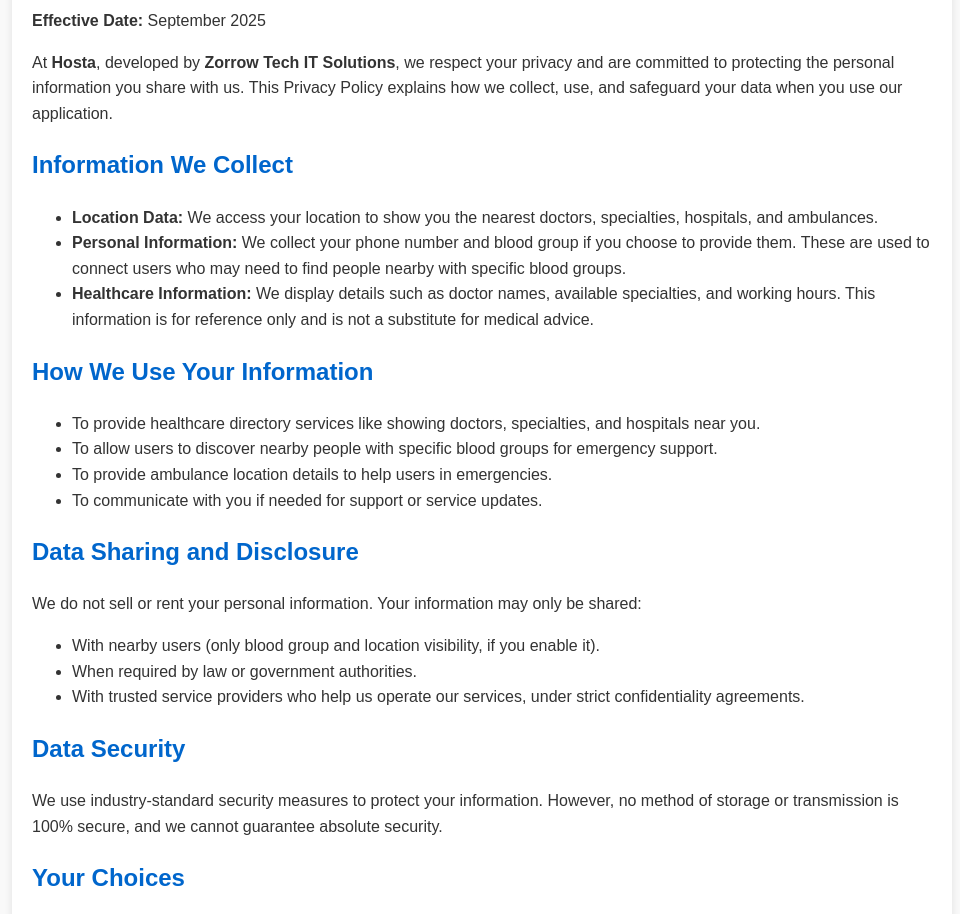
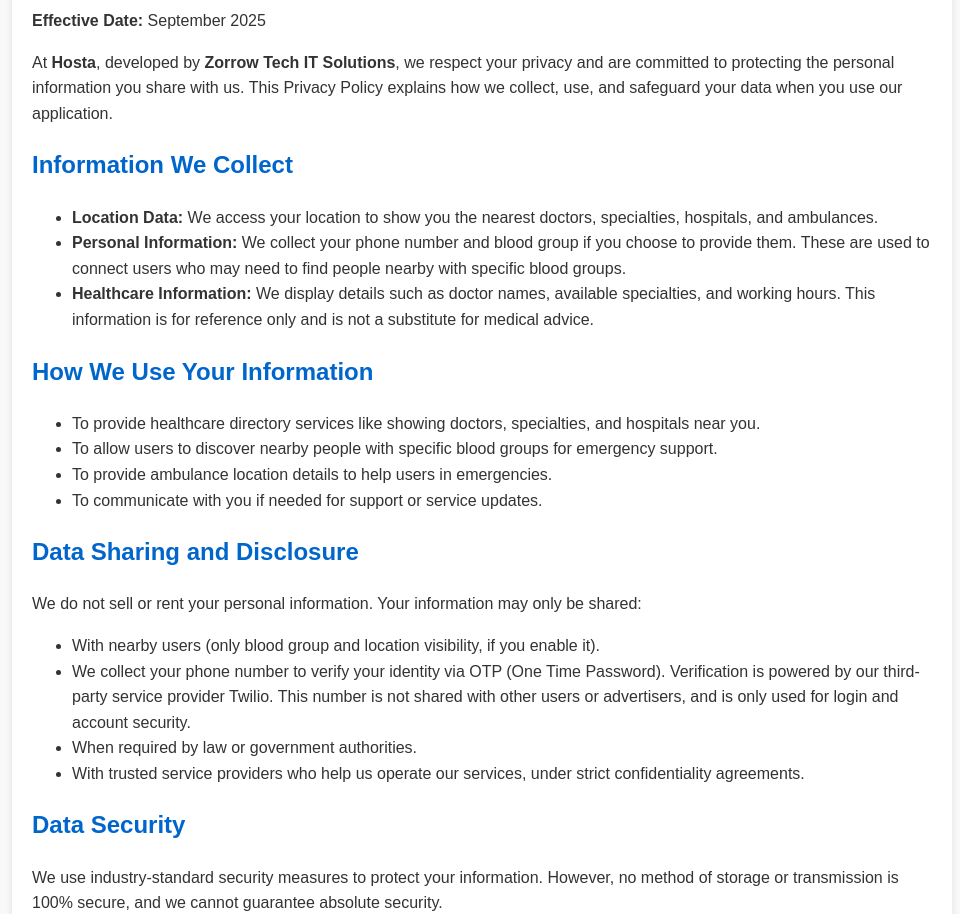
Before and after one commit to zorrowtechitsolutions/Hosta-Privacy-Policy, a plain HTML site: page index.html in a window 1280 px wide. Shown: the part 106-1020 px from the top of the page, without its empty margins (158-1118 px from the left). Drawn offline with Linux system fonts and the light colour scheme.

Commit message:
Update index.html

```diff
--- a/index.html
+++ b/index.html
@@ -54,6 +54,7 @@
     <p>We do not sell or rent your personal information. Your information may only be shared:</p>
     <ul>
       <li>With nearby users (only blood group and location visibility, if you enable it).</li>
+      <li>We collect your phone number to verify your identity via OTP (One Time Password). Verification is powered by our third-party service provider Twilio. This number is not shared with other users or advertisers, and is only used for login and account security.</li>
       <li>When required by law or government authorities.</li>
       <li>With trusted service providers who help us operate our services, under strict confidentiality agreements.</li>
     </ul>
```
